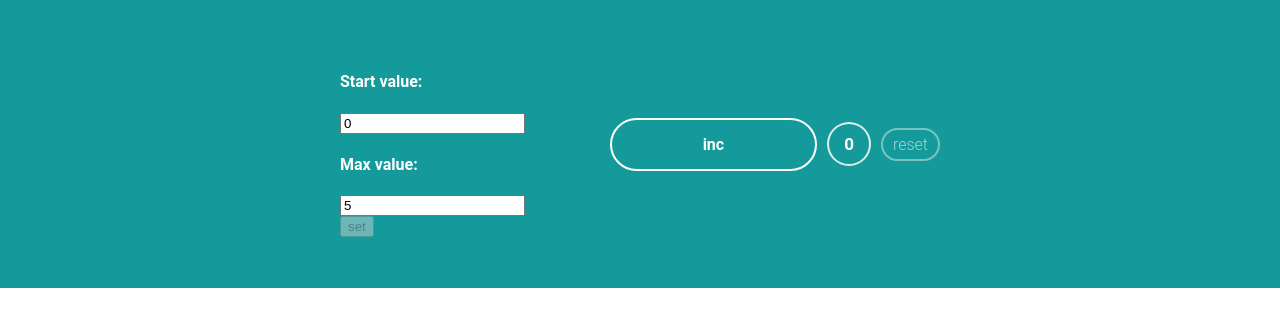
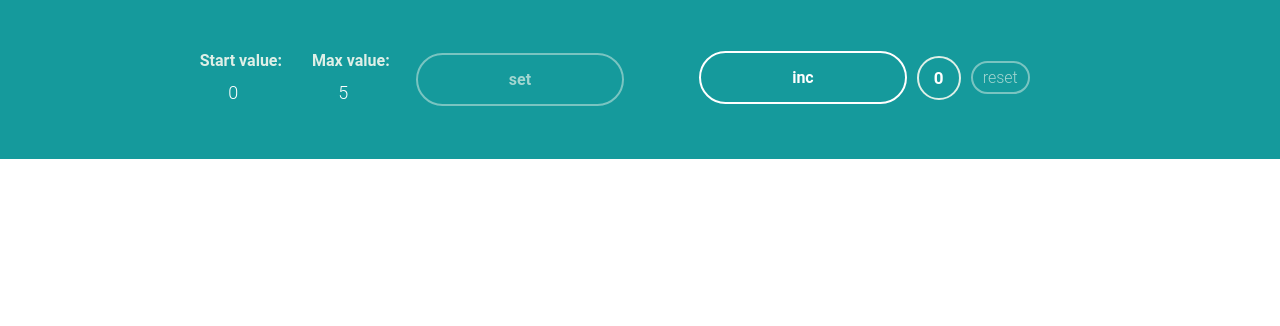
Before and after one commit to antondoom1/counter, a React (Create React App) app: page / in a window 1280 px wide. Shown: the top 326 px of the page. Built offline with nearby package versions, Linux system fonts and the light colour scheme.

Commit message:
completed the advanced counter version 1

```diff
--- a/src/App.css
+++ b/src/App.css
@@ -6,5 +6,4 @@
     align-items: center;
     flex-direction: column;
     color: #FFFFFF;
-    /*text-align: center;*/
 }
--- a/src/App.tsx
+++ b/src/App.tsx
@@ -6,9 +6,9 @@ export type ErrorType = 'Incorrect value!' | 'Enter correct values and press "se
 
 function App() {
 
-  const [minValue, setMinValue] = useState(0)
-  const [maxValue, setMaxValue] = useState(5)
-  const [number, setNumber] = useState(minValue)
+  const [minValue, setMinValue] = useState<number>(0)
+  const [maxValue, setMaxValue] = useState<number>(5)
+  const [number, setNumber] = useState<number>(minValue)
   let [error, setError] = useState<ErrorType>(null)
 
   useEffect(() => {
@@ -16,6 +16,7 @@ function App() {
     let maxValueAsString = localStorage.getItem('max value')
     if (startValueAsString && maxValueAsString) {
       setMinValue(JSON.parse(startValueAsString))
+      setNumber(JSON.parse(startValueAsString))
       setMaxValue(JSON.parse(maxValueAsString))
     }
   }, [])
--- a/src/components/Counter.module.css
+++ b/src/components/Counter.module.css
@@ -1,14 +1,14 @@
 .counter {
-    all: unset;
-    /*margin-top: 2.4em;*/
+    width: 40px;
+    height: 40px;
     margin-left: 10px;
+    display: flex;
+    justify-content: center;
+    align-items: center;
     border: 2px solid #DEEFE7;
-    padding: 10px 15px;
     border-radius: 50%;
     cursor: pointer;
-    display: inline-block;
     font-weight: 700;
-    position: relative;
     color: #FFFFFF;
     font-size: 17px;
 }
--- a/src/counters/CounterV1/CounterSettings.module.css
+++ b/src/counters/CounterV1/CounterSettings.module.css
@@ -1,7 +1,103 @@
 .settingsBlock {
-
+    width: 100%;
+    display: flex;
+    align-items: center;
+    justify-content: center;
+    gap: 20px;
 }
 
-.red {
-    border: 2px solid red;
+.settingsBlock .setValuesSection {
+    text-align: center;
 }
+
+.settingsBlock .setValuesSection h4 {
+    margin-top: 0;
+    margin-bottom: 0;
+    color: #DEEFE7;
+}
+
+.settingsBlock input {
+    width: 90px;
+    background: transparent;
+    border: 0;
+    padding: 0.5em 0 0.1em;
+    text-align: center;
+    font-size: 18px;
+    font-family: inherit;
+    font-weight: 300;
+    line-height: 1.5;
+    color: inherit;
+    outline: none;
+}
+
+.settingsBlock .setValuesSection .red {
+    text-align: center;
+    font-size: 18px;
+    font-weight: 600;
+    color: #002333;
+}
+
+.settingsBlock .setButton {
+    all: unset;
+    background: transparent;
+    border: 2px solid white;
+    padding: 15px 91px;
+    border-radius: 50px;
+    cursor: pointer;
+    font-weight: 700;
+    position: relative;
+    transition: all 300ms ease;
+}
+
+.settingsBlock .setButton:enabled:before, .settingsBlock .setButton:after {
+    content: "";
+    display: block;
+    position: absolute;
+    transition: all 300ms ease;
+    opacity: 0;
+}
+
+.settingsBlock .setButton:enabled:before {
+    height: 7px;
+    width: 7px;
+    background: transparent;
+    border-right: 2px solid;
+    border-top: 2px solid;
+    right: 30px;
+    top: 21px;
+    transform: rotate(45deg);
+}
+
+.settingsBlock .setButton:enabled:after {
+    background: white;
+    height: 2px;
+    width: 50px;
+    left: 0;
+    top: 1.49em;
+}
+
+.settingsBlock .setButton:enabled:hover span {
+    transform: translateX(-10px);
+}
+
+.settingsBlock .setButton:enabled:hover:before {
+    opacity: 1;
+}
+
+.settingsBlock .setButton:enabled:hover:after {
+    width: 14px;
+    opacity: 1;
+    transform: translateX(160px);
+}
+
+.settingsBlock .setButton:disabled {
+    all: unset;
+    background: transparent;
+    border: 2px solid rgba(222, 239, 231, 0.5);
+    color: rgba(222, 239, 231, 0.7);
+    padding: 15px 91px;
+    border-radius: 50px;
+    cursor: pointer;
+    font-weight: 700;
+    position: relative;
+}
--- a/src/counters/CounterV1/CounterSettings.tsx
+++ b/src/counters/CounterV1/CounterSettings.tsx
@@ -19,11 +19,10 @@ export const CounterSettings: React.FC<CounterSettingsType> = (
   }
 ) => {
 
-  // const inputClassName = `${error === 'Incorrect value!' ? s.red : ''}`
-
   return (
     <div className={s.settingsBlock}>
-      <div>
+
+      <div className={s.setValuesSection}>
         <h4>Start value:</h4>
         <Input
           inputValue={startValue}
@@ -31,7 +30,7 @@ export const CounterSettings: React.FC<CounterSettingsType> = (
           onChangeValuesCallback={setStartValueCallback}/>
       </div>
 
-      <div>
+      <div className={s.setValuesSection}>
         <h4>Max value:</h4>
         <Input
           inputValue={maxValue}
@@ -39,7 +38,13 @@ export const CounterSettings: React.FC<CounterSettingsType> = (
           onChangeValuesCallback={setMaxValueCallback}/>
       </div>
 
-      <Button name={'set'} disabled={!error || error === 'Incorrect value!'} buttonClassName={s.setButton} callBack={setValuesHandler}/>
+      <div>
+        <Button
+          name={'set'}
+          buttonClassName={s.setButton}
+          disabled={!error || error === 'Incorrect value!'}
+          callBack={setValuesHandler}/>
+      </div>
 
     </div>
   )
--- a/src/counters/CounterV1/CounterUI.module.css
+++ b/src/counters/CounterV1/CounterUI.module.css
@@ -1,11 +1,11 @@
 .counterBlock {
-
+    display: flex;
+    align-items: center;
+    margin-left: 15px;
 }
 
 .incrementButton {
     all: unset;
-    /*margin-top: 2.4em;*/
-    /*margin-bottom: 2.4em;*/
     background: transparent;
     border: 2px solid white;
     padding: 15px 91px;
@@ -60,8 +60,6 @@
 
 .incrementButton:disabled {
     all: unset;
-    /*margin-top: 2.4em;*/
-    /*margin-bottom: 2.4em;*/
     background: transparent;
     border: 2px solid rgba(222, 239, 231, 0.5);
     color: rgba(222, 239, 231, 0.7);
@@ -75,7 +73,6 @@
 
 .resetButton {
     all: unset;
-    /*margin-top: 2.4em;*/
     margin-left: 10px;
     background: transparent;
     border: 2px solid white;
@@ -90,7 +87,6 @@
 
 .resetButton:disabled {
     all: unset;
-    /*margin-top: 2.4em;*/
     margin-left: 10px;
     background: transparent;
     border: 2px solid rgba(222, 239, 231, 0.5);
--- a/src/counters/CounterV1/CounterUI.tsx
+++ b/src/counters/CounterV1/CounterUI.tsx
@@ -5,12 +5,13 @@ import {Counter} from '../../components/Counter'
 
 type CounterUIType = {
   number: number
+  startValue: number
   maxValue: number
   incrementHandler: () => void
   resetHandler: () => void
 }
 
-export const CounterUI: React.FC<CounterUIType> = ({number, maxValue, incrementHandler, resetHandler}) => {
+export const CounterUI: React.FC<CounterUIType> = ({number, startValue, maxValue, incrementHandler, resetHandler}) => {
   return (
     <div className={s.counterBlock}>
 
@@ -27,7 +28,7 @@ export const CounterUI: React.FC<CounterUIType> = ({number, maxValue, incrementH
       <Button
         name={'reset'}
         buttonClassName={s.resetButton}
-        disabled={!number}
+        disabled={!number || number === startValue}
         callBack={resetHandler}/>
 
     </div>
--- a/src/counters/CounterV1/CounterV1.module.css
+++ b/src/counters/CounterV1/CounterV1.module.css
@@ -1,21 +1,23 @@
 .counterWrapper {
-    width: 100%;
-    max-width: 600px;
     margin-top: 1.2em;
     margin-bottom: 1.2em;
     display: flex;
-    justify-content: space-between;
-    align-items: center;
+    gap: 60px;
 }
 
 .errorMessage {
     font-size: 18px;
     font-weight: 500;
     color: #DEEFE7;
+    margin-top: 16px;
+    text-align: center;
 }
 
 .red {
-    padding-right: 70px;
     font-weight: 700;
     color: #002333;
 }
+
+.displayWrapper {
+    min-width: 400px;
+}
--- a/src/counters/CounterV1/CounterV1.tsx
+++ b/src/counters/CounterV1/CounterV1.tsx
@@ -44,15 +44,18 @@ export const CounterV1: React.FC<CounterV1Type> = (
         setStartValueCallback={setStartValueCallback}
         setMaxValueCallback={setMaxValueCallback}/>
 
-      {
-        error
+      <div className={s.displayWrapper}>
+        {error
           ? <div className={errorMessageClassName}>{error}</div>
           : <CounterUI
             number={number}
+            startValue={startValue}
             maxValue={maxValue}
             incrementHandler={incrementHandler}
             resetHandler={resetHandler}/>
-      }
+        }
+      </div>
+
 
     </div>
   )
```
